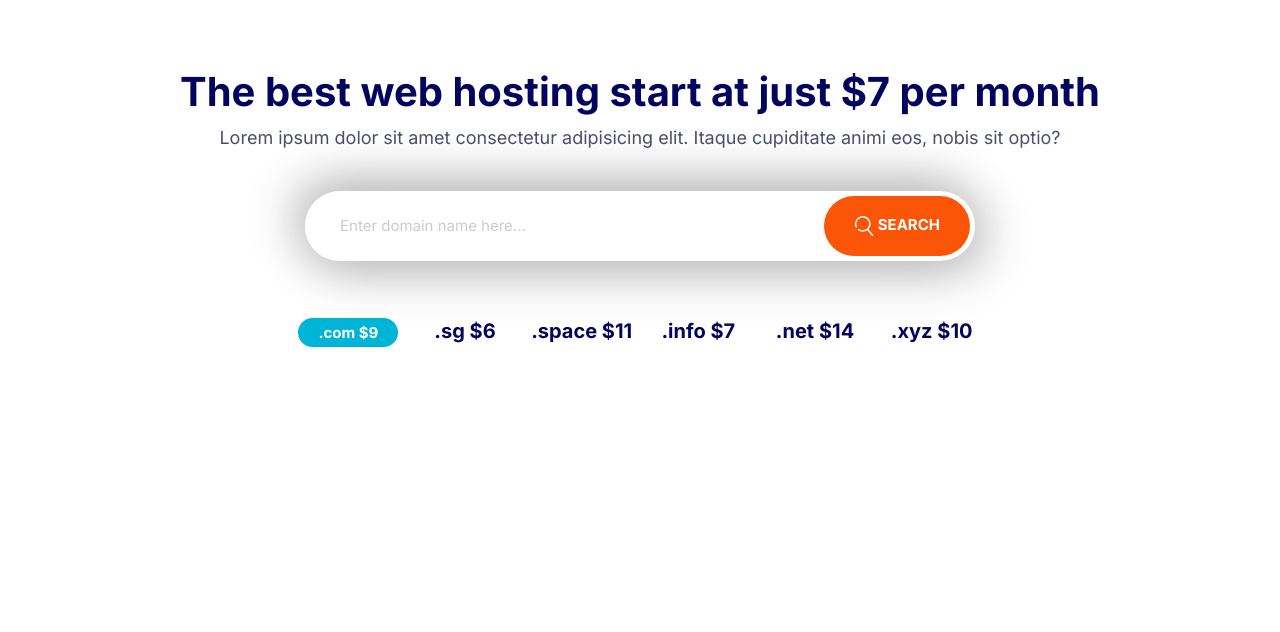
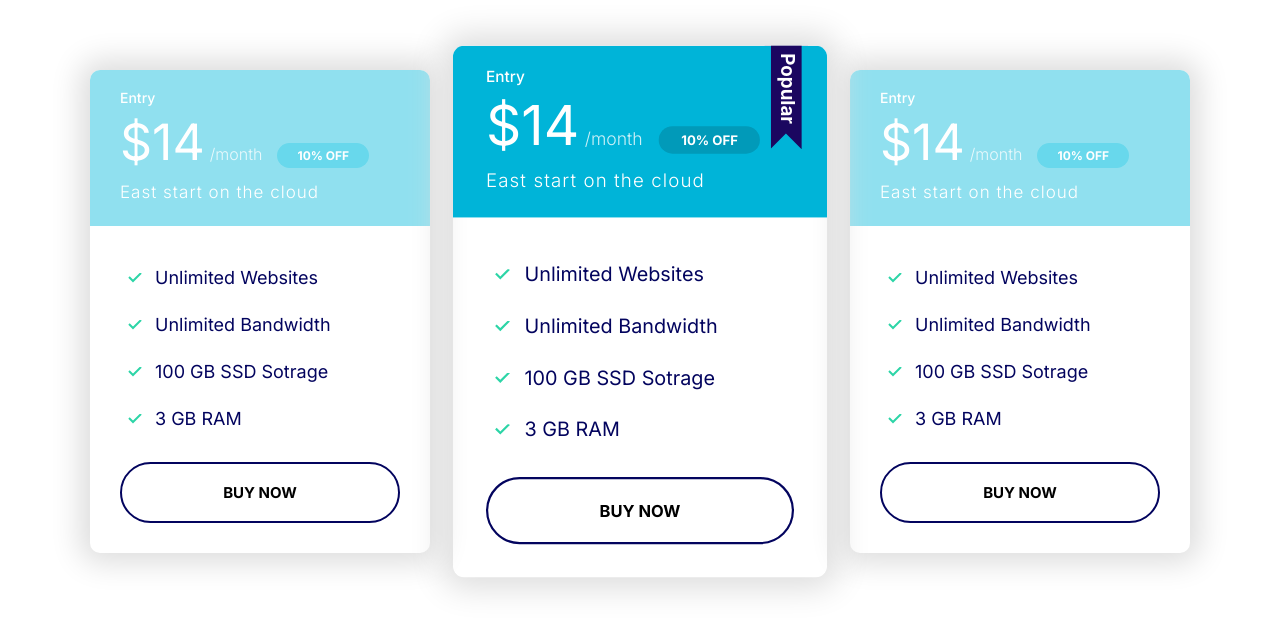
Before and after one commit to AKSHAY13PATEL/cloudify-data, a plain HTML site: page index.html in a window 1280 px wide. Drawn offline with Linux system fonts and the light colour scheme.

Commit message:
Define a style for plan block.

```diff
--- a/css/styles.css
+++ b/css/styles.css
@@ -318,7 +318,7 @@
 
 .card {
   border-radius: 10px;
-  box-shadow: 0 0 50px 10px #ddd;
+  box-shadow: 0 0 30px 10px #ddd;
   overflow: hidden;
 }
 
@@ -337,7 +337,20 @@
   color: #fff;
 }
 
+.card--primary .badge--primary {
+  background: #019ab9;
+}
+
+.card--secondary .badge--secondary {
+  background: #68d8ec;
+}
+
 /* Plans */
+
+.plan {
+  transition: transform 0.2s ease-out;
+}
+
 .plan__name {
   color: #fff;
   margin: 0;
@@ -378,6 +391,18 @@
   position: absolute;
   top: -6px;
   right: 5%;
+}
+
+.plan--popular {
+  transform: scale(1.1);
+}
+
+.plan:hover {
+  transform: scale(1.05);
+}
+
+.plan--popular:hover {
+  transform: scale(1.15);
 }
 
 @media screen and (min-width: 1024px) {
@@ -745,3 +770,14 @@
     grid-template-columns: repeat(6, 1fr);
   }
 }
+
+/* Plan block */
+
+.block-plan .grid {
+  gap: 7rem 4rem;
+}
+
+.block-plan .card {
+  max-width: 500px;
+  margin: 0 auto;
+}
--- a/index.html
+++ b/index.html
@@ -14,37 +14,69 @@
     <link rel="stylesheet" href="css/styles.css" />
   </head>
   <body>
-    <section class="block container block-domain">
-      <header class="block__header">
-        <h2 class="block__heading">
-          The best web hosting start at just $7 per month
-        </h2>
-        <p>
-          Lorem ipsum dolor sit amet consectetur adipisicing elit. Itaque
-          cupiditate animi eos, nobis sit optio?
-        </p>
-      </header>
-      <div class="input-group">
-        <input
-          type="text"
-          class="input"
-          placeholder="Enter domain name here..."
-        />
-        <button class="btn btn--accent">
-          <svg class="icon icon--small icon--white">
-            <use xlink:href="images/sprite.svg#search"></use>
-          </svg>
-          Search
-        </button>
+    <section class="block container block-plan">
+      <div class="grid grid--1x3">
+        <div class="plan">
+          <div class="card card--secondary">
+            <header class="card__header">
+              <h3 class="plan__name">Entry</h3>
+              <span class="plan__price">$14</span>
+              <span class="plan__billing-cycle">/month</span>
+              <span class="badge badge--secondary badge--small">10% OFF</span>
+              <span class="plan__description">East start on the cloud</span>
+            </header>
+            <div class="card__body">
+              <ul class="list list--tick">
+                <li class="list__item">Unlimited Websites</li>
+                <li class="list__item">Unlimited Bandwidth</li>
+                <li class="list__item">100 GB SSD Sotrage</li>
+                <li class="list__item">3 GB RAM</li>
+              </ul>
+              <button class="btn btn--outline btn--block">Buy Now</button>
+            </div>
+          </div>
+        </div>
+        <div class="plan plan--popular">
+          <div class="card card--primary">
+            <header class="card__header">
+              <h3 class="plan__name">Entry</h3>
+              <span class="plan__price">$14</span>
+              <span class="plan__billing-cycle">/month</span>
+              <span class="badge badge--primary badge--small">10% OFF</span>
+              <span class="plan__description">East start on the cloud</span>
+            </header>
+            <div class="card__body">
+              <ul class="list list--tick">
+                <li class="list__item">Unlimited Websites</li>
+                <li class="list__item">Unlimited Bandwidth</li>
+                <li class="list__item">100 GB SSD Sotrage</li>
+                <li class="list__item">3 GB RAM</li>
+              </ul>
+              <button class="btn btn--outline btn--block">Buy Now</button>
+            </div>
+          </div>
+        </div>
+        <div class="plan">
+          <div class="card card--secondary">
+            <header class="card__header">
+              <h3 class="plan__name">Entry</h3>
+              <span class="plan__price">$14</span>
+              <span class="plan__billing-cycle">/month</span>
+              <span class="badge badge--secondary badge--small">10% OFF</span>
+              <span class="plan__description">East start on the cloud</span>
+            </header>
+            <div class="card__body">
+              <ul class="list list--tick">
+                <li class="list__item">Unlimited Websites</li>
+                <li class="list__item">Unlimited Bandwidth</li>
+                <li class="list__item">100 GB SSD Sotrage</li>
+                <li class="list__item">3 GB RAM</li>
+              </ul>
+              <button class="btn btn--outline btn--block">Buy Now</button>
+            </div>
+          </div>
+        </div>
       </div>
-      <ul class="list block-domain__prices">
-        <li><span class="badge badge--primary">.com $9</span></li>
-        <li>.sg $6</li>
-        <li>.space $11</li>
-        <li>.info $7</li>
-        <li>.net $14</li>
-        <li>.xyz $10</li>
-      </ul>
     </section>
     <script src="js/main.js"></script>
   </body>
```
Also changed, not shown: components/block-plan.html (added, +64 -0 lines).
